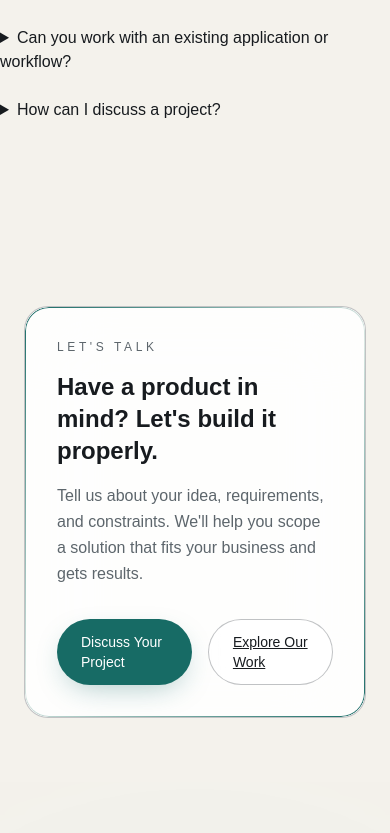
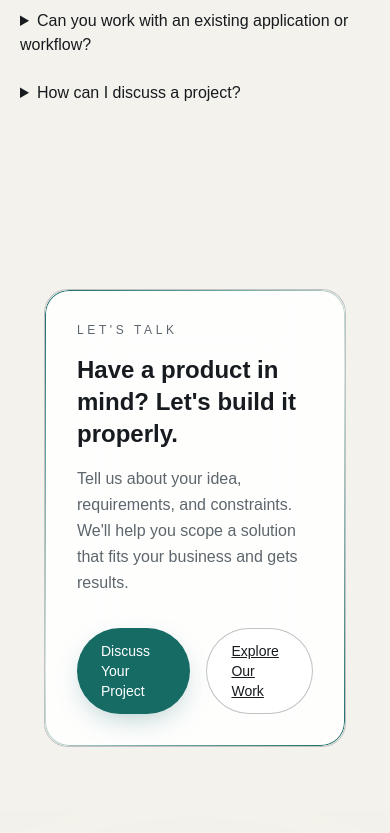
Before and after one commit to devtalish/velnaro-web, a Next.js app: page /software-development in a window 390 px wide. Shown: the part 6332-7165 px from the top of the page. Built offline with nearby package versions, Linux system fonts and the light colour scheme; no server answers; a web font is replaced by a local one.

Commit message:
Restore shared responsive page gutters without oversized section spacing

```diff
--- a/app/software-development/page.tsx
+++ b/app/software-development/page.tsx
@@ -119,7 +119,7 @@ export default function SoftwareDevelopment() {
       <Navbar />
       <section
       id="software-development"
-      className="relative overflow-visible"
+      className="c-space relative overflow-visible"
     >
       <div className="mx-auto max-w-7xl px-6 pt-28">
         <Link
```
